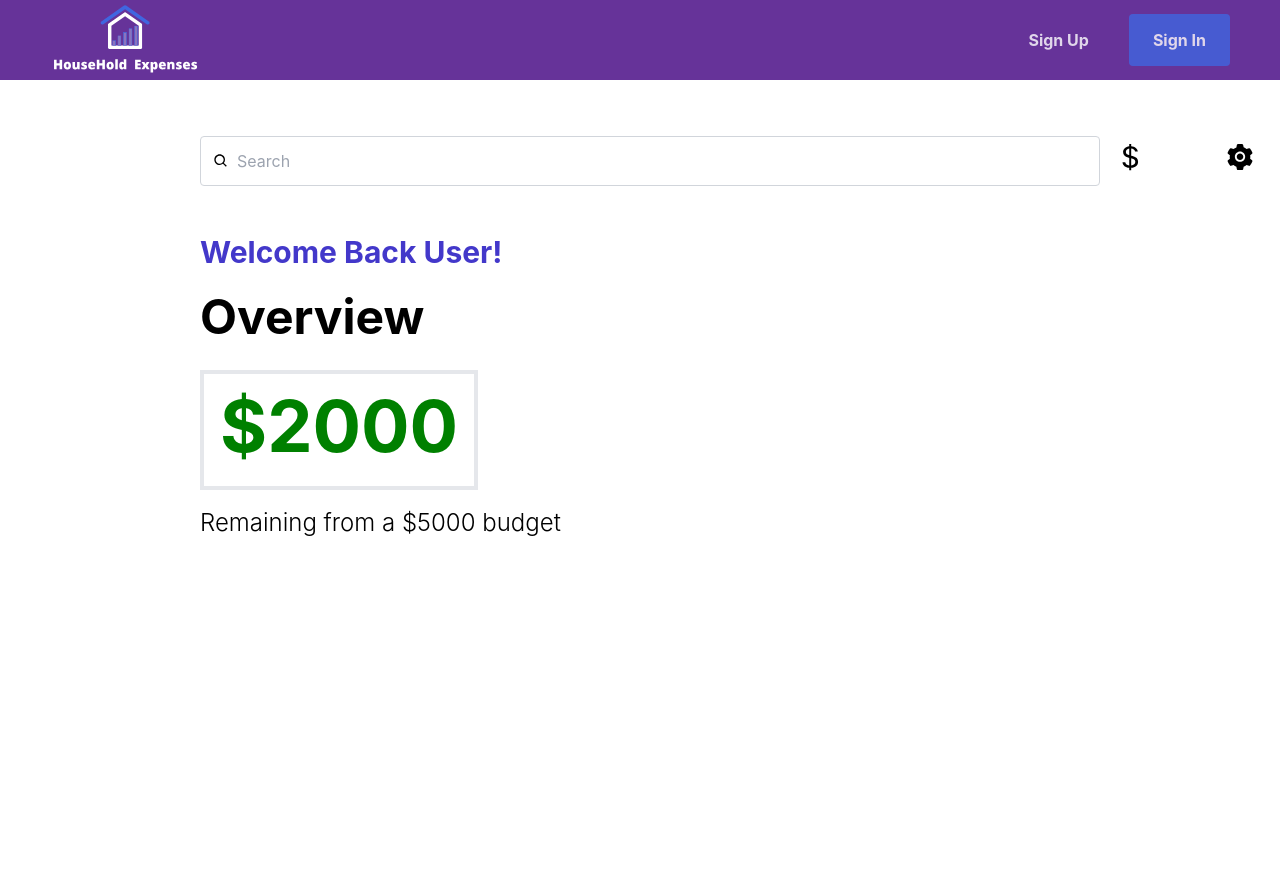
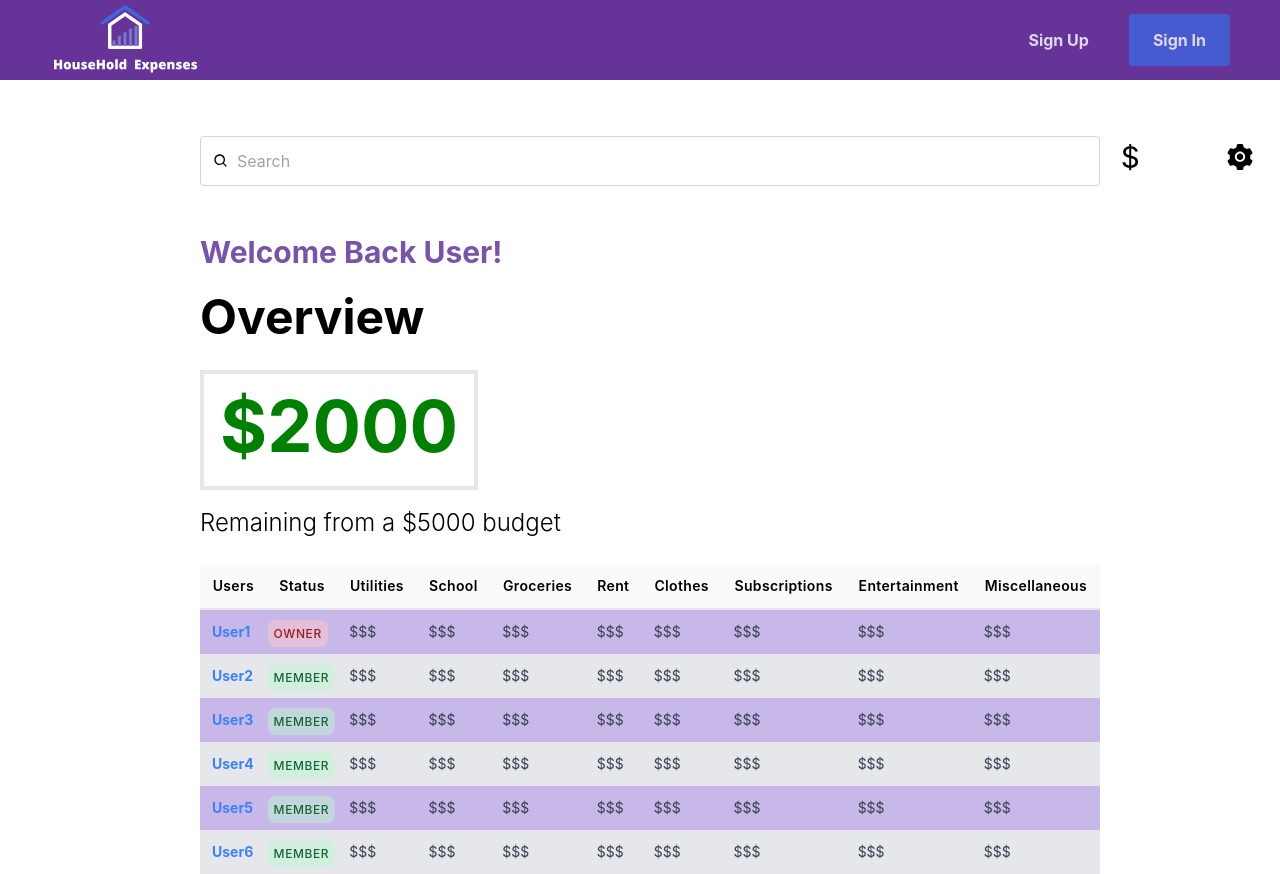
Before and after one commit to Zhou-Ziheng/HouseholdExpensesUI, a React (Create React App) app: page /Dashboard in a window 1280 px wide. Shown: the top 874 px of the page. Before the commit the page ends 800 px from the top, so only its background shows below. Built offline with nearby package versions, Linux system fonts and the light colour scheme.

Commit message:
Created table for users - main dashboard

```diff
--- a/src/components/Dashboard/Dashboard.jsx
+++ b/src/components/Dashboard/Dashboard.jsx
@@ -19,7 +19,7 @@ const Dashboard = () => {
               ></input>
             </div>
           </div>
-          <h3 className="text-3xl font-bold  text-indigo-700 my-12 mx-[100px]">
+          <h3 className="text-3xl font-bold  text-[#7953a9] my-12 mx-[100px]">
             Welcome Back User!
           </h3>
         </div>
@@ -35,7 +35,7 @@ const Dashboard = () => {
           </button>
         </div>
       </div>
-      <div className="grid grid-rows-3 grid-flow-col">
+      <div className="grid grid-rows-3 grid-col-2">
         <div className="mx-[200px] my-[-25px] text-5xl font-bold ">
           Overview
         </div>
@@ -45,9 +45,123 @@ const Dashboard = () => {
           </div>
         </div>
 
-        <div className="text-2xl font-light mx-[200px] my-[25px]">
+        <div className="flex text-2xl font-light mx-[200px] my-[25px]">
           Remaining from a $5000 budget
         </div>
+        <table class="mx-[200px] w-[900px]">
+          <thead class="bg-gray-50 border-b-2 border-gray-200">
+            <tr>
+              <th class="p-3 text-sm font-semibold tracking-wide">Users</th>
+              <th class="p-3 text-sm font-semibold tracking-wide">Status</th>
+              <th class="p-3 text-sm font-semibold tracking-wide">Utilities</th>
+              <th class="p-3 text-sm font-semibold tracking-wide">School</th>
+              <th class="p-3 text-sm font-semibold tracking-wide">Groceries</th>
+              <th class="p-3 text-sm font-semibold tracking-wide">Rent</th>
+              <th class="p-3 text-sm font-semibold tracking-wide">Clothes</th>
+              <th class="p-3 text-sm font-semibold tracking-wide">Subscriptions</th>
+              <th class="p-3 text-sm font-semibold tracking-wide">Entertainment</th>
+              <th class="p-3 text-sm font-semibold tracking-wide">Miscellaneous</th>
+            </tr>
+          </thead>
+          <tbody>
+            <tr class="bg-[#c8b7e9]">
+              <td class="p-3 text-sm text-gray-700">
+                <a href="#" class="font-bold text-blue-500 hover:underline">User1</a>
+              </td>
+              <td>
+                <span class="p-1.5 text-xs font-medium uppercase tracking-wider text-red-800 bg-red-200 rounded-lg bg-opacity-50">Owner</span>
+              </td>
+              <td class="p-3 text-sm text-gray-700">$$$</td>
+              <td class="p-3 text-sm text-gray-700">$$$</td>
+              <td class="p-3 text-sm text-gray-700">$$$</td>
+              <td class="p-3 text-sm text-gray-700">$$$</td>
+              <td class="p-3 text-sm text-gray-700">$$$</td>
+              <td class="p-3 text-sm text-gray-700">$$$</td>
+              <td class="p-3 text-sm text-gray-700">$$$</td>
+              <td class="p-3 text-sm text-gray-700">$$$</td>
+            </tr>
+            <tr class="bg-gray-200">
+              <td class="p-3 text-sm text-gray-700">
+                <a href="#" class="font-bold text-blue-500 hover:underline">User2</a>
+              </td>
+              <td>
+                <span class="p-1.5 text-xs font-medium uppercase tracking-wider text-green-800 bg-green-200 rounded-lg bg-opacity-50">Member</span>
+              </td>
+              <td class="p-3 text-sm text-gray-700">$$$</td>
+              <td class="p-3 text-sm text-gray-700">$$$</td>
+              <td class="p-3 text-sm text-gray-700">$$$</td>
+              <td class="p-3 text-sm text-gray-700">$$$</td>
+              <td class="p-3 text-sm text-gray-700">$$$</td>
+              <td class="p-3 text-sm text-gray-700">$$$</td>
+              <td class="p-3 text-sm text-gray-700">$$$</td>
+              <td class="p-3 text-sm text-gray-700">$$$</td>
+            </tr>
+            <tr class="bg-[#c8b7e9]">
+              <td class="p-3 text-sm text-gray-700">
+                <a href="#" class="font-bold text-blue-500 hover:underline">User3</a>
+              </td>
+              <td>
+                <span class="p-1.5 text-xs font-medium uppercase tracking-wider text-green-800 bg-green-200 rounded-lg bg-opacity-50">Member</span>
+              </td>
+              <td class="p-3 text-sm text-gray-700">$$$</td>
+              <td class="p-3 text-sm text-gray-700">$$$</td>
+              <td class="p-3 text-sm text-gray-700">$$$</td>
+              <td class="p-3 text-sm text-gray-700">$$$</td>
+              <td class="p-3 text-sm text-gray-700">$$$</td>
+              <td class="p-3 text-sm text-gray-700">$$$</td>
+              <td class="p-3 text-sm text-gray-700">$$$</td>
+              <td class="p-3 text-sm text-gray-700">$$$</td>
+            </tr>
+            <tr class="bg-gray-200">
+              <td class="p-3 text-sm text-gray-700">
+                <a href="#" class="font-bold text-blue-500 hover:underline">User4</a>
+              </td>
+              <td>
+                <span class="p-1.5 text-xs font-medium uppercase tracking-wider text-green-800 bg-green-200 rounded-lg bg-opacity-50">Member</span>
+              </td>
+              <td class="p-3 text-sm text-gray-700">$$$</td>
+              <td class="p-3 text-sm text-gray-700">$$$</td>
+              <td class="p-3 text-sm text-gray-700">$$$</td>
+              <td class="p-3 text-sm text-gray-700">$$$</td>
+              <td class="p-3 text-sm text-gray-700">$$$</td>
+              <td class="p-3 text-sm text-gray-700">$$$</td>
+              <td class="p-3 text-sm text-gray-700">$$$</td>
+              <td class="p-3 text-sm text-gray-700">$$$</td>
+            </tr>
+            <tr class="bg-[#c8b7e9]">
+              <td class="p-3 text-sm text-gray-700">
+                <a href="#" class="font-bold text-blue-500 hover:underline">User5</a>
+              </td>
+              <td>
+                <span class="p-1.5 text-xs font-medium uppercase tracking-wider text-green-800 bg-green-200 rounded-lg bg-opacity-50">Member</span>
+              </td>
+              <td class="p-3 text-sm text-gray-700">$$$</td>
+              <td class="p-3 text-sm text-gray-700">$$$</td>
+              <td class="p-3 text-sm text-gray-700">$$$</td>
+              <td class="p-3 text-sm text-gray-700">$$$</td>
+              <td class="p-3 text-sm text-gray-700">$$$</td>
+              <td class="p-3 text-sm text-gray-700">$$$</td>
+              <td class="p-3 text-sm text-gray-700">$$$</td>
+              <td class="p-3 text-sm text-gray-700">$$$</td>
+            </tr>
+            <tr class="bg-gray-200">
+              <td class="p-3 text-sm text-gray-700">
+                <a href="#" class="font-bold text-blue-500 hover:underline">User6</a>
+              </td>
+              <td>
+                <span class="p-1.5 text-xs font-medium uppercase tracking-wider text-green-800 bg-green-200 rounded-lg bg-opacity-50">Member</span>
+              </td>
+              <td class="p-3 text-sm text-gray-700">$$$</td>
+              <td class="p-3 text-sm text-gray-700">$$$</td>
+              <td class="p-3 text-sm text-gray-700">$$$</td>
+              <td class="p-3 text-sm text-gray-700">$$$</td>
+              <td class="p-3 text-sm text-gray-700">$$$</td>
+              <td class="p-3 text-sm text-gray-700">$$$</td>
+              <td class="p-3 text-sm text-gray-700">$$$</td>
+              <td class="p-3 text-sm text-gray-700">$$$</td>
+            </tr>
+          </tbody>
+        </table>
       </div>
     </div>
   );
```
